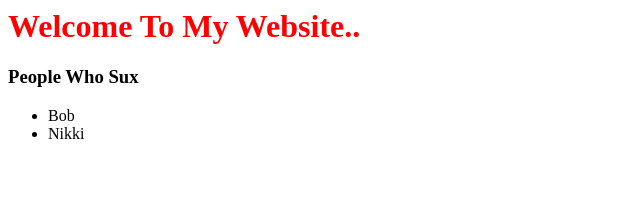
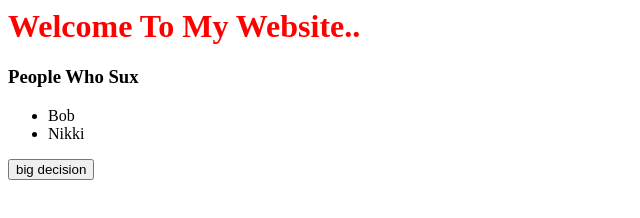
Before and after one commit to OrInPro/OrInPro.github.io, a plain HTML site: page index.html in a window 1280 px wide. Shown: the whole page, without its empty margins (0-640 px from the left). Drawn offline with Linux system fonts and the light colour scheme.

Commit message:
Update index.html

```diff
--- a/index.html
+++ b/index.html
@@ -1,7 +1,26 @@
 <html>
 <head>
     <title>JustaWebsite</title>
-
+    <script>
+	function fart() {
+		confirm("One day you made a fart!");
+		var user = prompt('Do you want to smell it say "yes, no or maybe"').toLowerCase();
+		switch(user){
+    		case("yes") :
+   			confirm("ahhh it smells soo good");
+    			break;
+    		case("no") :
+    			confirm('your missing out!');
+    			break;
+   		case("maybe") :
+    			confirm(':( i wolud have loved to smell it');
+   			break;
+    		default:
+    			confirm('go back and say "yes, no or maybe"');
+    			break;
+		}
+	}
+</script>
 </head>
 <body>
     <h1 style="color:red">Welcome To My Website..<h1>
@@ -9,6 +28,7 @@
     <ul>
     <li>Bob</li>
     <li>Nikki</li></ul>
+<button onclick="fart()">big decision</button>
 
 </body>
 </html>
```
